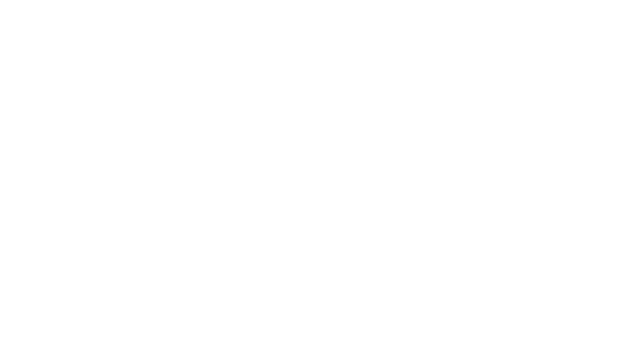
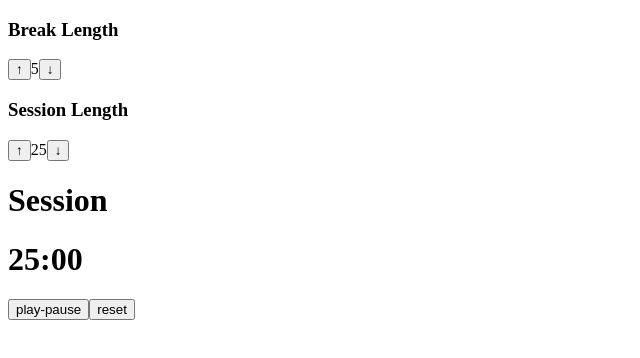
Before and after one commit to Im-Abhi/PomoDoro-Clock, a React (Create React App) app: page / in a window 1280 px wide. Shown: the top 358 px of the page, without its empty margins (0-640 px from the left). Built offline with nearby package versions, Linux system fonts and the light colour scheme.

Commit message:
Basic App structure Done

```diff
--- /dev/null
+++ b/src/components/App.js
@@ -0,0 +1,92 @@
+import React, { useState } from 'react';
+import Length from './Length';
+
+function App(){
+  const [ displayTime, setDisplayTime ] = useState(25*60);
+  const [ breakTime, setBreakTime ] = useState(5*60);
+  const [ sessionTime, setSessionTime ] = useState(25*60);
+  const [ timerOn, setTimerOn ] = useState(false);
+  const [ onBreak, setOnBreak ] = useState(false);
+  const [ intervalId,setIntervalId ] = useState('');
+  const playBreakSound = () => {
+    const audio = new Audio("https://raw.githubusercontent.com/freeCodeCamp/cdn/master/build/testable-projects-fcc/audio/BeepSound.wav")
+    audio.currentTime = 0;
+    audio.play();
+  }
+  function formatTime(time){
+    const minutes = Math.floor(time/60);
+    const seconds = Math.floor(time%60);
+    return (`${minutes<10?'0'+minutes:minutes}:${seconds<10?'0'+seconds:seconds}`);
+  }
+  function changeTime(amount, type){
+    if(!timerOn){
+      if(type === 'Break'){
+        if(breakTime <=60 && amount<0) return;
+        setBreakTime( prev => prev + amount);
+      }else{
+        if(sessionTime <=60 && amount<0)  return;
+        setSessionTime( prev => prev + amount);
+        setDisplayTime(prev => prev + amount);
+      }
+    }
+  }
+  function reset(){
+    setBreakTime(5*60);
+    setSessionTime(25*60);
+    setDisplayTime(25*60);
+    setTimerOn(false);
+    clearInterval(intervalId);
+  }
+  function controlTime(){
+    if(!timerOn){
+      setIntervalId(startTimer());
+    } else {
+      clearInterval(intervalId);
+    }
+    setTimerOn(!timerOn);
+  }
+  function startTimer(){
+    var breakSes = false;
+    return (setInterval(()=>{
+      setDisplayTime( prev => {
+        if(prev <= 0 && !breakSes){
+          playBreakSound();
+          setOnBreak(true);
+          breakSes = true;
+          return breakTime;
+        }
+        if(breakSes && prev <= 0){
+          playBreakSound();
+          breakSes = false;
+          setOnBreak(false);
+          return sessionTime;
+        }
+        return prev-1;
+      });
+    },1000));
+  }
+  return (
+    <div>
+      <Length
+        title="Break Length"
+        changeTime={changeTime}
+        type="Break"
+        time={breakTime}
+        formatTime={formatTime}
+      />
+      <Length
+        title="Session Length"
+        changeTime={changeTime}
+        type="Session"
+        time={sessionTime}
+        formatTime={formatTime}
+      />
+      <h1>{onBreak?"Break":"Session"}</h1>
+      <h1>{formatTime(displayTime)}</h1>
+      <button name="play-pause" onClick={controlTime}>play-pause</button>
+      <button name="reset" onClick={reset}>reset</button>
+    </div>
+  )
+}
+
+export default App;
--- /dev/null
+++ b/src/components/Length.js
@@ -0,0 +1,20 @@
+import React from 'react';
+
+export default function Length({title, changeTime, type, time}){
+    return(
+        <div>
+            <h3>{title}</h3>
+            <div>
+                <button
+                    onClick={()=>changeTime(60, type)}
+                >&uarr;
+                </button>
+                <span>{(time/60)}</span>
+                <button
+                    onClick={()=>changeTime(-60, type)}
+                >&darr;
+                </button>
+            </div>
+        </div>
+    );
+  }
--- a/src/index.js
+++ b/src/index.js
@@ -1,5 +1,5 @@
 import React from 'react';
 import ReactDOM from 'react-dom';
-import App from './App'
+import App from './components/App'
 
 ReactDOM.render(<App />,document.getElementById('root'));
```
Also changed, not shown: src/App.js (deleted, +0 -11 lines).
